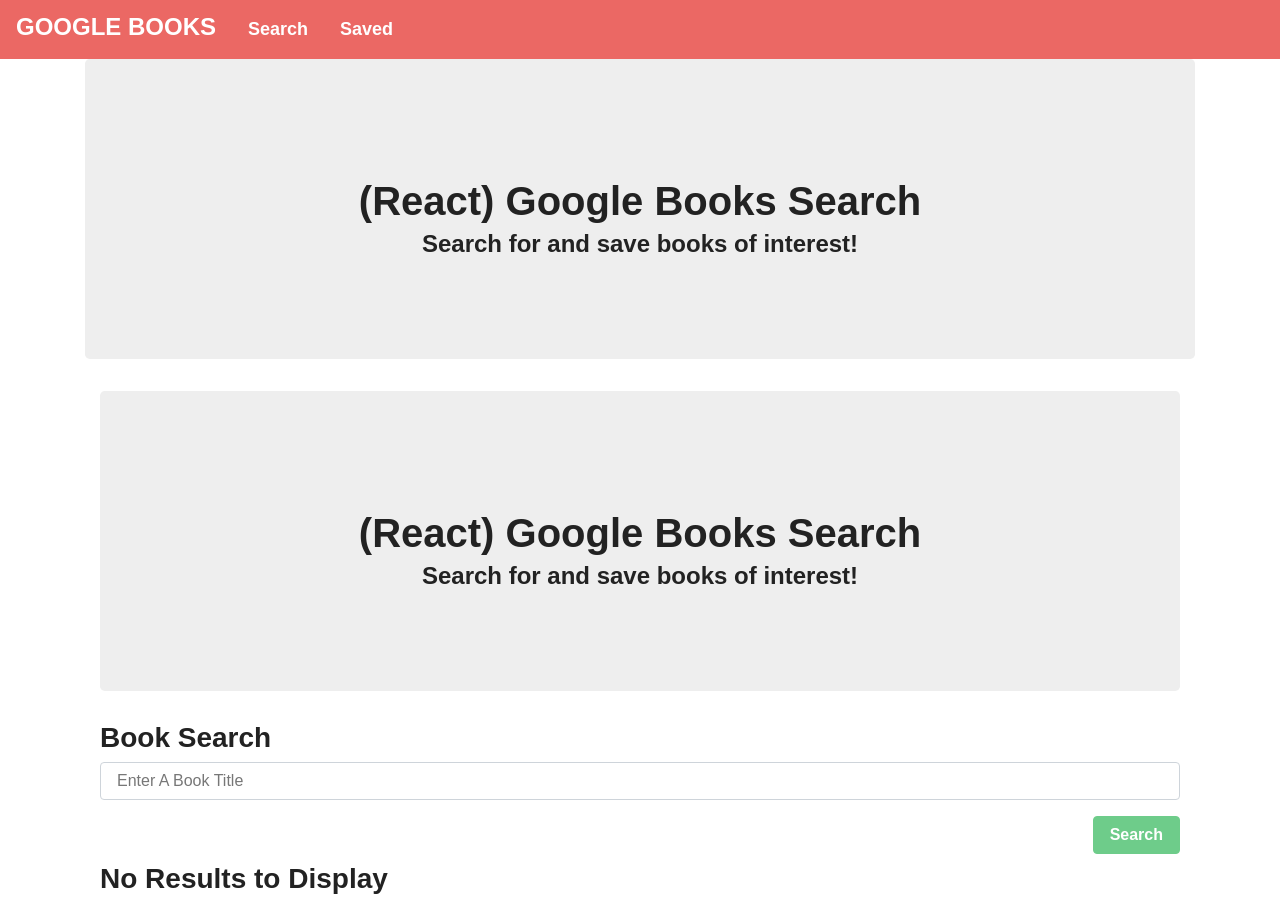
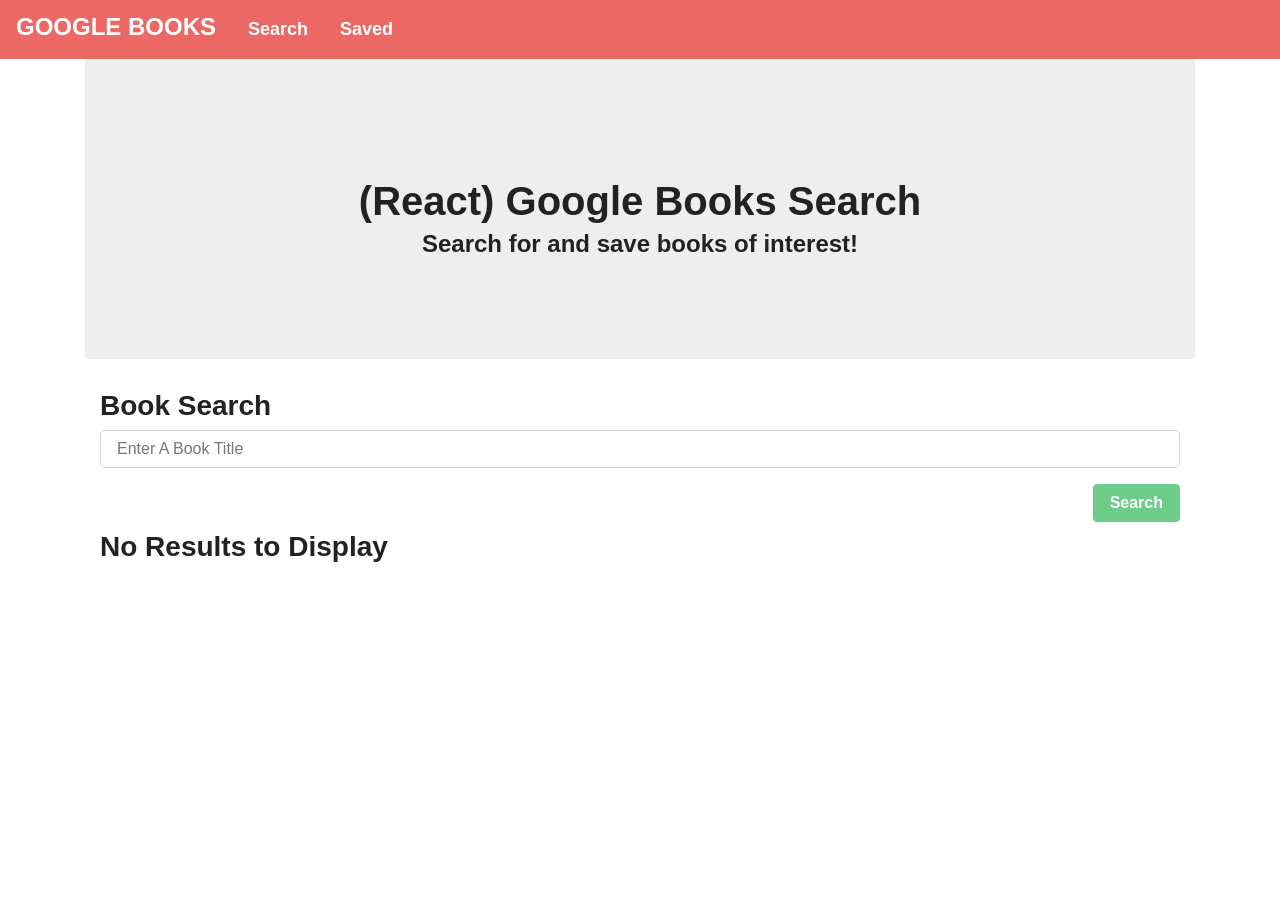
Before and after one commit to timothykemp/21_google_books_search, a React (Create React App) app in the folder client/: page / in a window 1280 px wide. After the commit the page ends 800 px from the top, so only its background shows below. Built offline with nearby package versions, Linux system fonts and the light colour scheme; a web font is replaced by a local one.

Commit message:
removed unnecessary imports

```diff
--- a/client/src/pages/Search.js
+++ b/client/src/pages/Search.js
@@ -1,7 +1,5 @@
 import React, { useState } from "react";
-import Jumbotron from "../components/Jumbotron";
 import API from "../utils/API";
-import { Link } from "react-router-dom";
 import { Col, Row, Container } from "../components/Grid";
 import { List, ListItem } from "../components/List";
 import { Input, FormBtn } from "../components/Form";
@@ -29,16 +27,6 @@
 
     return (
         <div>
-            <Container fluid>
-                <Row>
-                    <Col size="md">
-                        <Jumbotron>
-                            <h1>(React) Google Books Search</h1>
-                            <h4>Search for and save books of interest!</h4>
-                        </Jumbotron>
-                    </Col>
-                </Row>
-            </Container>
             <Container>
                 <Row>
                     <Col size="md">
```
